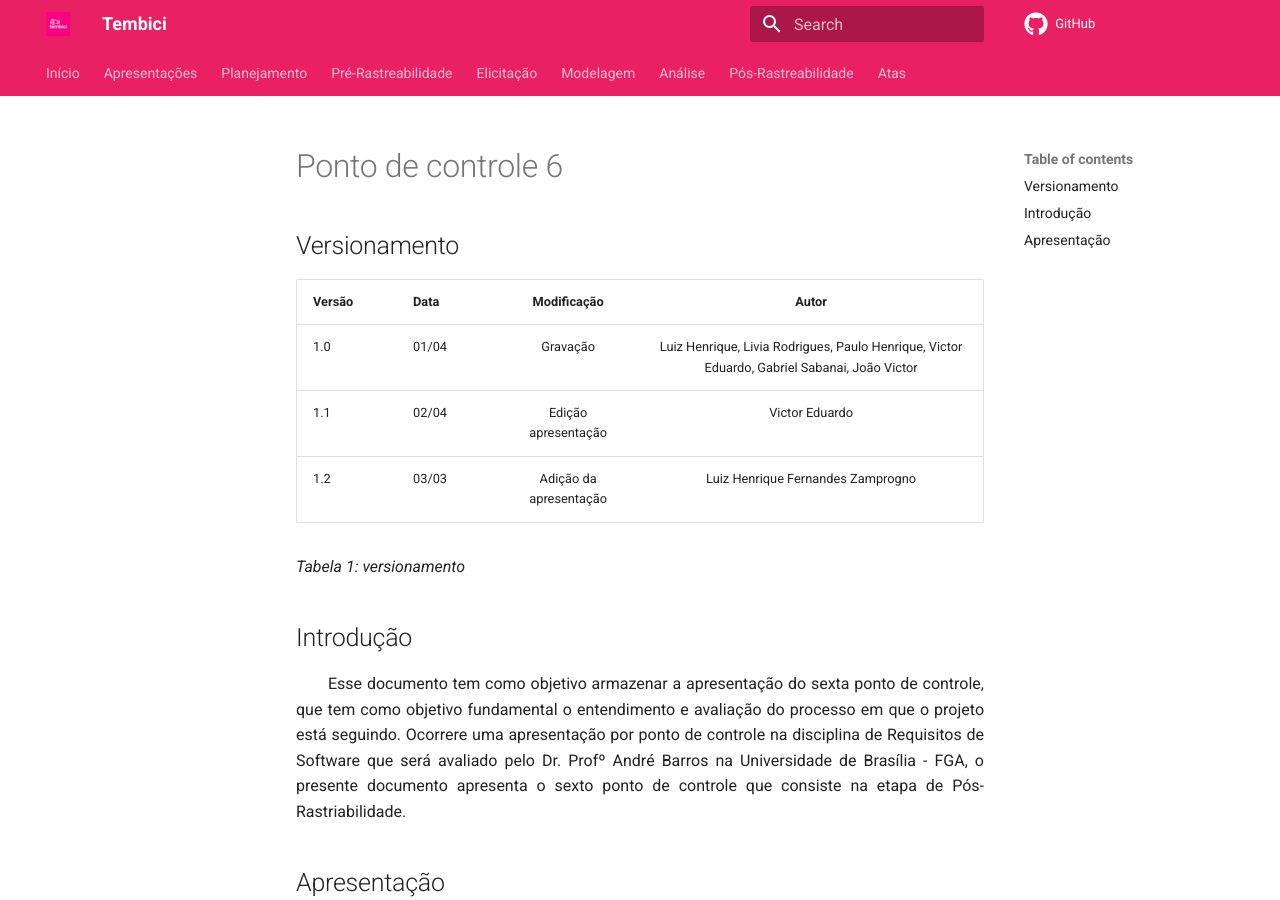
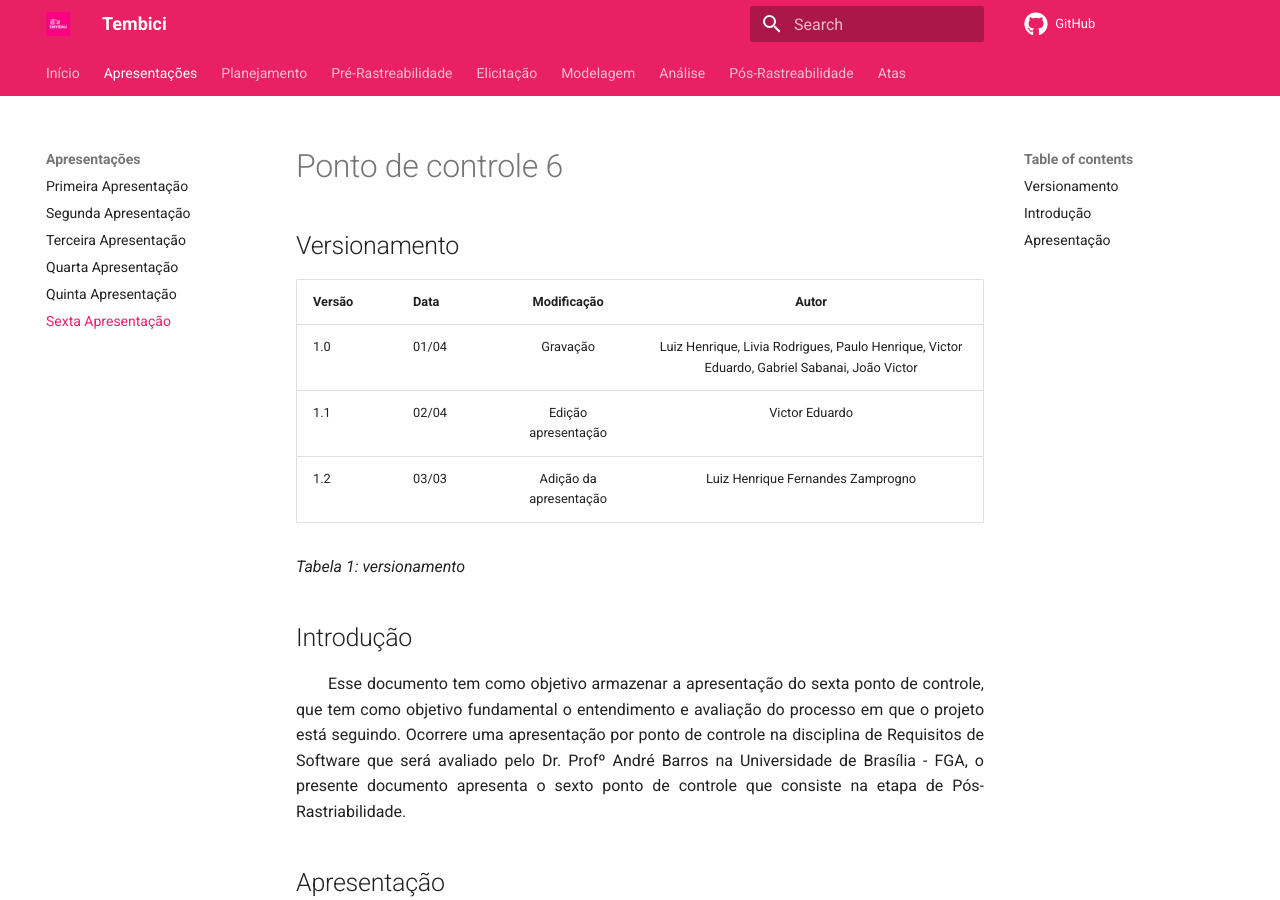
Before and after one commit to Requisitos-de-Software/2021.2-Tembici, an MkDocs documentation site: the page built from docs/apresentacoes/apresentacao6.md, in a window 1280 px wide and 900 px high. Built offline with MkDocs 1.6.1 and Material for MkDocs 9.7.7, drawn with Linux system fonts in a browser that asks for light colours; comment, search, counter and statistics services are not loaded; some of the changed lines change nothing that is shown.

Commit message:
#00 - Apresentação 6

```diff
--- a/docs/apresentacoes/apresentacao6.md
+++ b/docs/apresentacoes/apresentacao6.md
@@ -18,6 +18,6 @@
 
 *Imagem 1: Apresentação 6 thumbnail*
 
-[![Apresentação 6](../assets/apresentacoes/AP6.png)](https://www.youtube.com/)
+[![Apresentação 6](../assets/apresentacoes/AP6.png)](https://youtu.be/01n0l5DQv4A)
 
 *Fonte: Elaboração dos autores do presente documento*
--- a/mkdocs.yml
+++ b/mkdocs.yml
@@ -23,6 +23,7 @@
     - Terceira Apresentação: ./apresentacoes/apresentacao3.md
     - Quarta Apresentação: ./apresentacoes/apresentacao4.md
     - Quinta Apresentação: ./apresentacoes/apresentacao5.md
+    - Sexta Apresentação: ./apresentacoes/apresentacao6.md
   - Planejamento:
     - Metodologia: ./planejamento/metodologia.md
     - Ferramentas Utilizadas: ./planejamento/ferramentas.md
```
